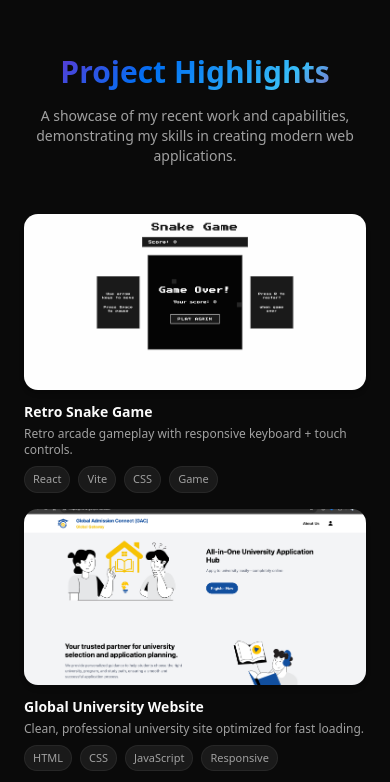
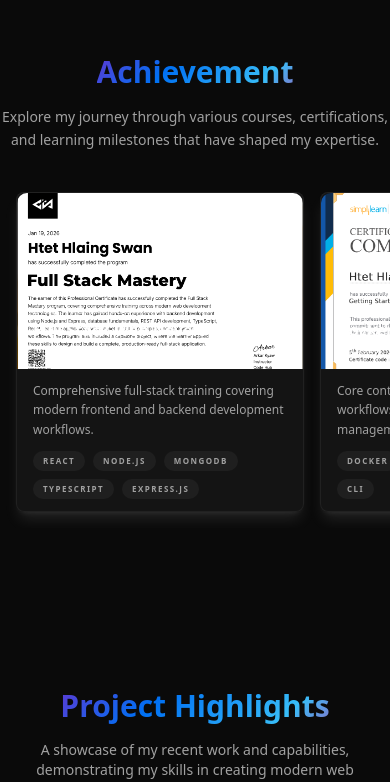
Before and after one commit to HHlaingSwan/hhlaingswan, a Next.js app: page / in a window 390 px wide. Shown: the part 5532-6314 px from the top of the page. Built offline with nearby package versions, Linux system fonts and the light colour scheme.

Commit message:
Improve mobile view for achievements

```diff
--- a/components/ClientWrapper.tsx
+++ b/components/ClientWrapper.tsx
@@ -9,7 +9,7 @@ const Footer = dynamic(() => import("@/sections/Footer"));
 const ProjectOverview = dynamic(() => import("@/sections/ProjectOverview"));
 const ToolsMarquee = dynamic(() => import("@/sections/ToolsMarquee"));
 const Education = dynamic(() => import("@/sections/Education"));
-// const Achievements = dynamic(() => import("@/sections/Achievements"));
+const Achievements = dynamic(() => import("@/sections/Achievements"));
 
 const ClientWrapper = () => {
   return (
@@ -18,7 +18,7 @@ const ClientWrapper = () => {
       <ToolsMarquee />
       <About />
       <Education />
-      {/* <Achievements /> */}
+      <Achievements />
       <ProjectOverview />
       <Footer />
       <div className="fixed bottom-10 md:bottom-14  left-1/2 -translate-x-1/2">
--- /dev/null
+++ b/sections/Achievements.tsx
@@ -0,0 +1,78 @@
+"use client";
+
+import Image from "next/image";
+import React from "react";
+import { AuroraText } from "@/components/ui/aurora-text";
+import { certificates } from "@/lib/certificates";
+
+const formatDate = (date: Date) =>
+  new Intl.DateTimeFormat("en-US", { month: "short", year: "numeric" }).format(
+    date,
+  );
+
+const Achievements = () => {
+  if (!certificates.length) return null;
+
+  return (
+    <section id="achievements" className="py-20 bg-background">
+      <div className="container mx-auto px-4 space-y-6">
+        <div className="text-center max-w-3xl mx-auto">
+          <h2 className="text-3xl md:text-5xl font-bold mb-4 md:mb-6">
+            <AuroraText>Achievement</AuroraText>
+          </h2>
+          <p className="text-sm md:text-lg text-muted-foreground leading-relaxed">
+            Explore my journey through various courses, certifications, and
+            learning milestones that have shaped my expertise.
+          </p>
+        </div>
+
+        <div className="flex gap-4 md:gap-6  overflow-x-auto p-4 w-screen">
+          {certificates.map((certificate) => (
+            <article
+              key={certificate.id}
+              className="w-72 md:w-120 shrink-0 rounded-md border border-border/60 bg-card/80 shadow-lg shadow-primary/10"
+            >
+              <div className="relative h-44 md:h-76 overflow-hidden rounded-t-lg">
+                <Image
+                  src={certificate.image}
+                  alt={`${certificate.title} certificate`}
+                  fill
+                  className="object-cover brightness-105"
+                  priority
+                />
+                <div className="absolute bottom-3 left-4 right-4 text-white">
+                  <p className="text-[10px] md:text-xs uppercase tracking-[0.22em] md:tracking-[0.3em] text-white/70">
+                    {certificate.institution}
+                  </p>
+                  <h3 className="text-base md:text-lg font-semibold">
+                    {certificate.title}
+                  </h3>
+                  <p className="text-[10px] md:text-[11px] text-white/80">
+                    {formatDate(new Date(certificate.date))}
+                  </p>
+                </div>
+              </div>
+              <div className="px-4 md:px-5 py-3 md:py-4 space-y-3">
+                <p className="text-xs md:text-sm text-muted-foreground leading-relaxed">
+                  {certificate.description}
+                </p>
+                <div className="flex flex-wrap gap-2">
+                  {certificate.skills.map((skill) => (
+                    <span
+                      key={skill}
+                      className="rounded-full bg-border/50 px-2.5 md:px-3 py-1 text-[8px] md:text-[11px] font-semibold uppercase tracking-[0.18em] md:tracking-[0.2em] text-muted-foreground"
+                    >
+                      {skill}
+                    </span>
+                  ))}
+                </div>
+              </div>
+            </article>
+          ))}
+        </div>
+      </div>
+    </section>
+  );
+};
+
+export default Achievements;
```
